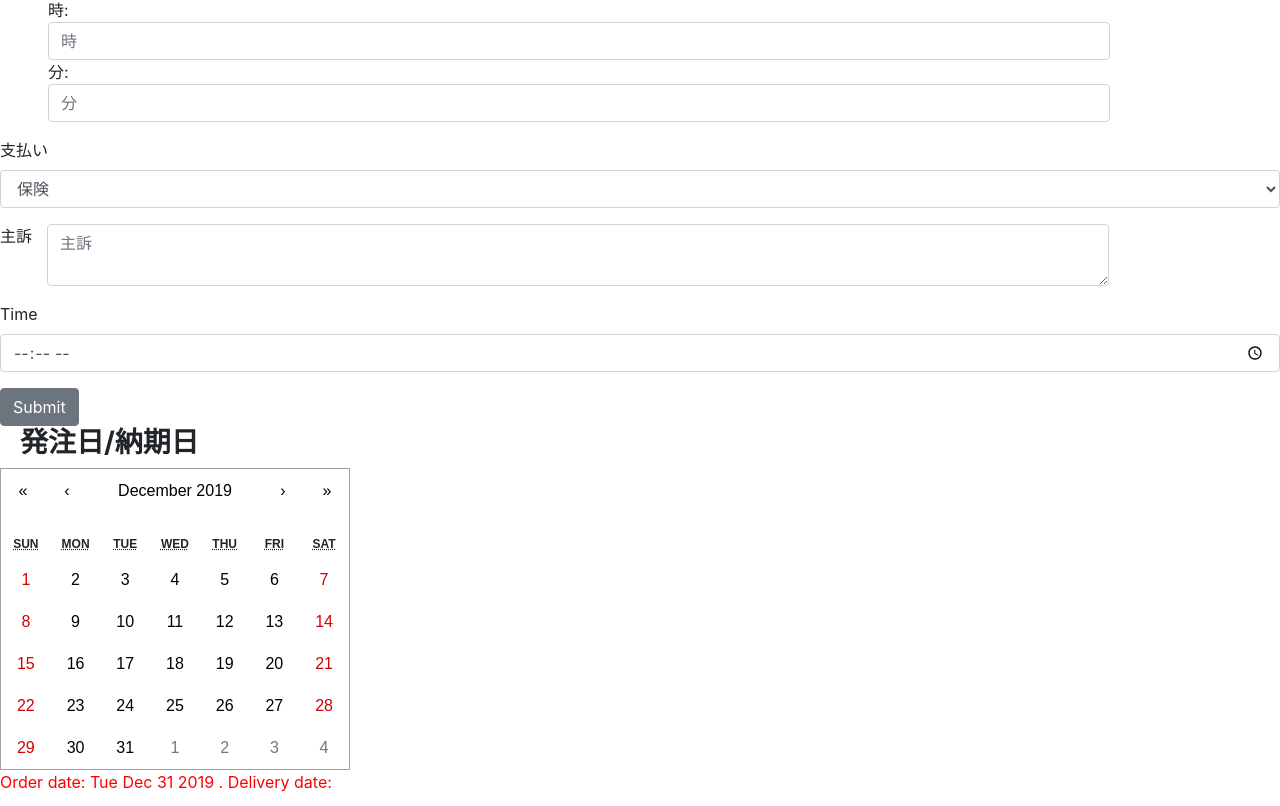
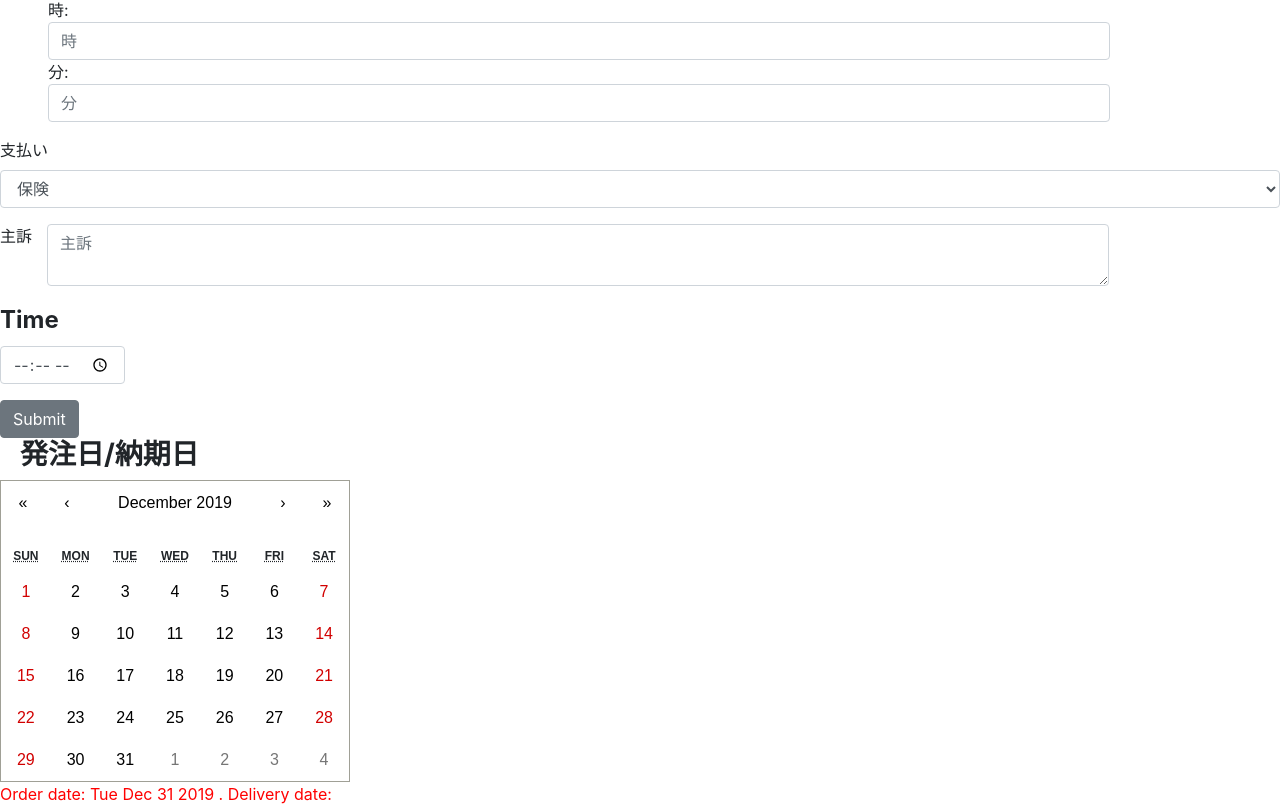
Before and after one commit to JustinTheeDude/dentist-app, a React (Create React App) app: page / in a window 1280 px wide. Shown: the part 1086-1892 px from the top of the page. Built offline with nearby package versions, Linux system fonts and the light colour scheme.

Commit message:
added time css

```diff
--- a/src/Components/MainInfo.js
+++ b/src/Components/MainInfo.js
@@ -113,9 +113,10 @@ class MainInfo extends Component {
                         <Input type="textarea" name="text" placeholder="主訴" required />
                     </Col>
                 </FormGroup>
-                <FormGroup>
-                    <Label for="exampleTime">Time</Label>
+                <FormGroup  className="delivery-time" >
+                    <Label for="exampleTime" >Time</Label>
                     <Input
+
                     type="time"
                      name="time"
                     id="exampleTime"
```
